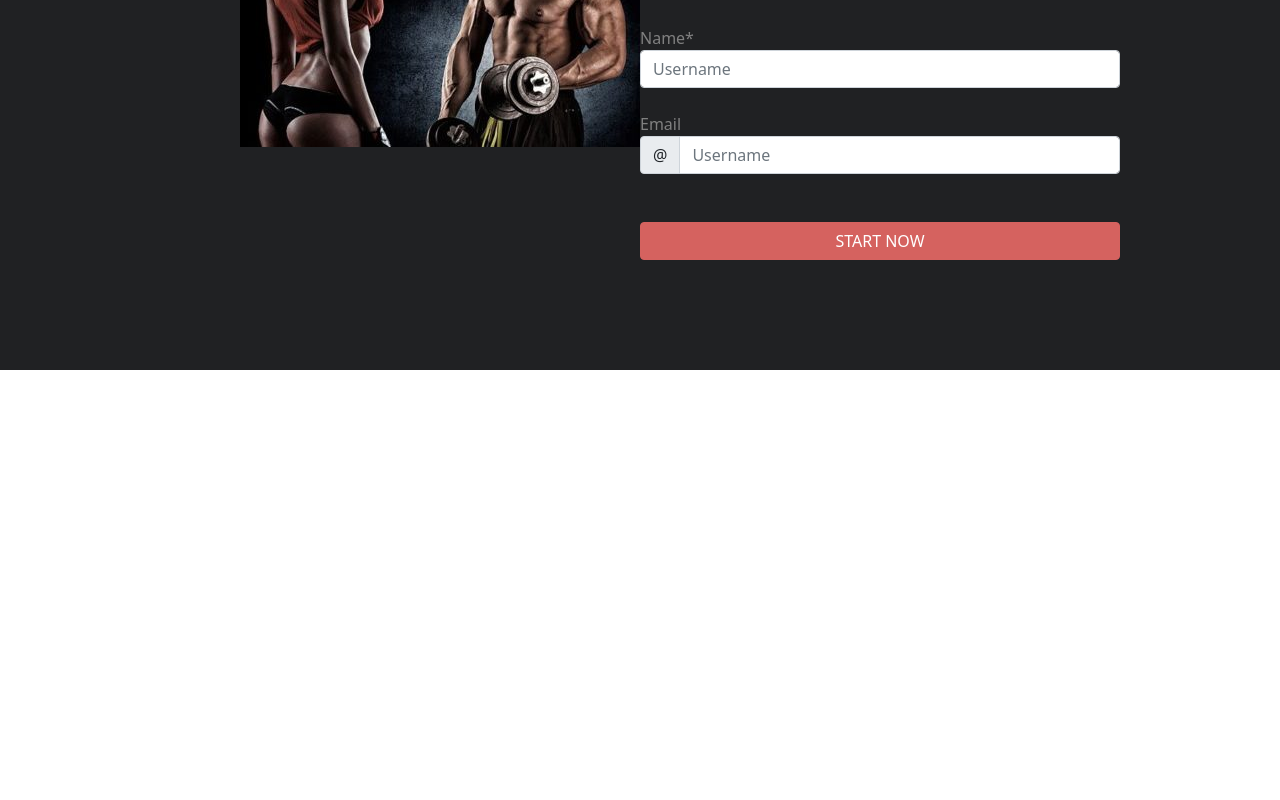
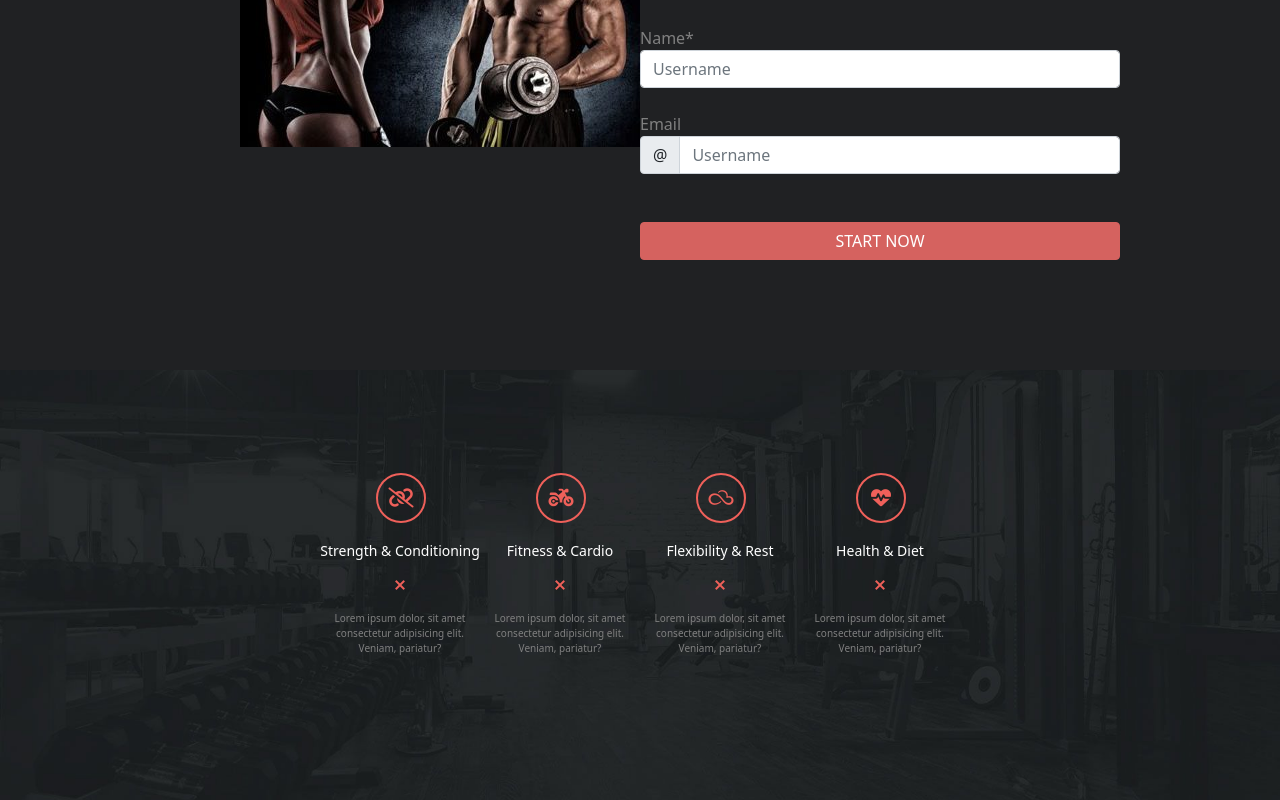
Before and after one commit to Selenejpg/proj-html-vuejs, a Vue app: page / in a window 1280 px wide. Shown: the part 1296-2096 px from the top of the page. Before the commit the page ends 1666 px from the top, so only its background shows below. Built offline with nearby package versions, Linux system fonts and the light colour scheme.

Commit message:
terza sezione completata

```diff
--- a/package.json
+++ b/package.json
@@ -8,6 +8,10 @@
     "lint": "vue-cli-service lint"
   },
   "dependencies": {
+    "@fortawesome/fontawesome-svg-core": "^6.1.1",
+    "@fortawesome/free-regular-svg-icons": "^6.1.1",
+    "@fortawesome/free-solid-svg-icons": "^6.1.1",
+    "@fortawesome/vue-fontawesome": "^2.0.6",
     "@popperjs/core": "^2.11.5",
     "bootstrap": "^5.1.3",
     "core-js": "^3.8.3",
--- a/src/components/partials/TerzaSezione.vue
+++ b/src/components/partials/TerzaSezione.vue
@@ -1,6 +1,37 @@
 <template>
-  <div>
-
+  <div class="d-flex bg-image justify-content-center m-auto text-center">
+    <div class="">
+      <div class="circle d-flex justify-content-center align-items-center">
+        <i class="fa-solid fa-link-slash"></i>
+      </div>
+      <h2>Strength & Conditioning</h2>
+      <img class="divider" src="../../assets/img/divider-x-red.png" alt="">
+      <p>Lorem ipsum dolor, sit amet consectetur adipisicing elit. Veniam, pariatur?</p>
+    </div>
+    <div>
+      <div class="circle d-flex justify-content-center align-items-center">
+        <i class="fa-solid fa-motorcycle"></i>
+      </div>
+      <h2>Fitness & Cardio</h2>
+      <img class="divider" src="../../assets/img/divider-x-red.png" alt="">
+      <p>Lorem ipsum dolor, sit amet consectetur adipisicing elit. Veniam, pariatur?</p>
+    </div>
+    <div>
+      <div class="circle d-flex justify-content-center align-items-center">
+        <i class="fa-brands fa-skyatlas"></i>
+      </div>
+      <h2>Flexibility & Rest</h2>
+      <img class="divider" src="../../assets/img/divider-x-red.png" alt="">
+      <p>Lorem ipsum dolor, sit amet consectetur adipisicing elit. Veniam, pariatur?</p>
+    </div>
+    <div>
+      <div class="circle d-flex justify-content-center align-items-center">
+        <i class="fa-solid fa-heart-pulse"></i>
+      </div>
+      <h2>Health & Diet</h2>
+      <img class="divider" src="../../assets/img/divider-x-red.png" alt="">
+      <p>Lorem ipsum dolor, sit amet consectetur adipisicing elit. Veniam, pariatur?</p>
+    </div>
   </div>
 </template>
 
@@ -13,5 +44,51 @@ export default {
 
 <style scoped lang="scss">
 @import "../style/variabili.scss";
- /*Inserire style componente*/
+
+.m-auto{
+  padding-left: 25%;
+  padding-right: 25%;
+  font-size: 10px;
+  padding-top: 8%;
+  padding-bottom: 10%;
+}
+
+.fa-solid{
+  color: $chestrosevibrant;
+  font-size: 20px;
+}
+
+.fa-brands{
+  color: $chestrosevibrant;
+  font-size: 20px;
+}
+
+.circle {
+	border-radius: 50%;
+	height: 50px;
+	width: 50px;
+	border: 2px solid $chestrosevibrant;
+  margin-left: 35%;
+	}
+
+.bg-image{
+  background-image: url(../../assets/img/gym_bkgd_bw-compressor.jpg);
+  background-repeat: no-repeat;
+  background-size: cover;
+  background-position: center;
+}
+
+h2{
+  font-size: 14px;
+  margin-top: 20px;
+  margin-bottom: 20px;
+}
+
+.divider {
+  margin-bottom: 20px;
+}
+
+p{
+  color: gray;
+}
 </style>
--- a/src/components/style/variabili.scss
+++ b/src/components/style/variabili.scss
@@ -1,6 +1,6 @@
 $shark: #252a2d;
 $chestnutrose: #d5625f;
-$chestrosevibrant: #d3615e;
+$chestrosevibrant: #ef605a;
 $white: #fefefe;
 $dovegrey: #6b6b6b;
 $edward: #aeafae;
--- a/src/main.js
+++ b/src/main.js
@@ -4,5 +4,5 @@ import App from './App.vue'
 Vue.config.productionTip = false
 
 new Vue({
-  render: h => h(App),
+    render: h => h(App),
 }).$mount('#app')
```
Also changed, not shown: 1 other file (tests, documents, lock files or other folders).
